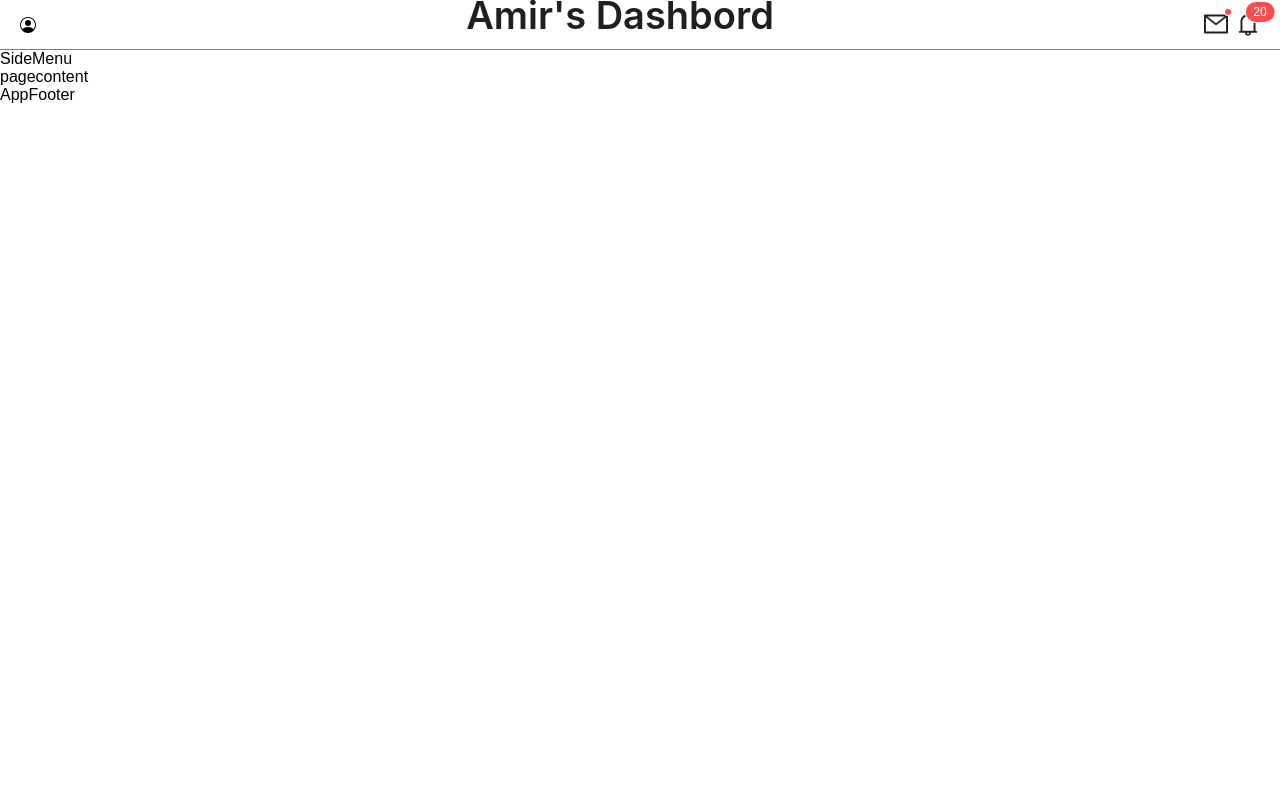
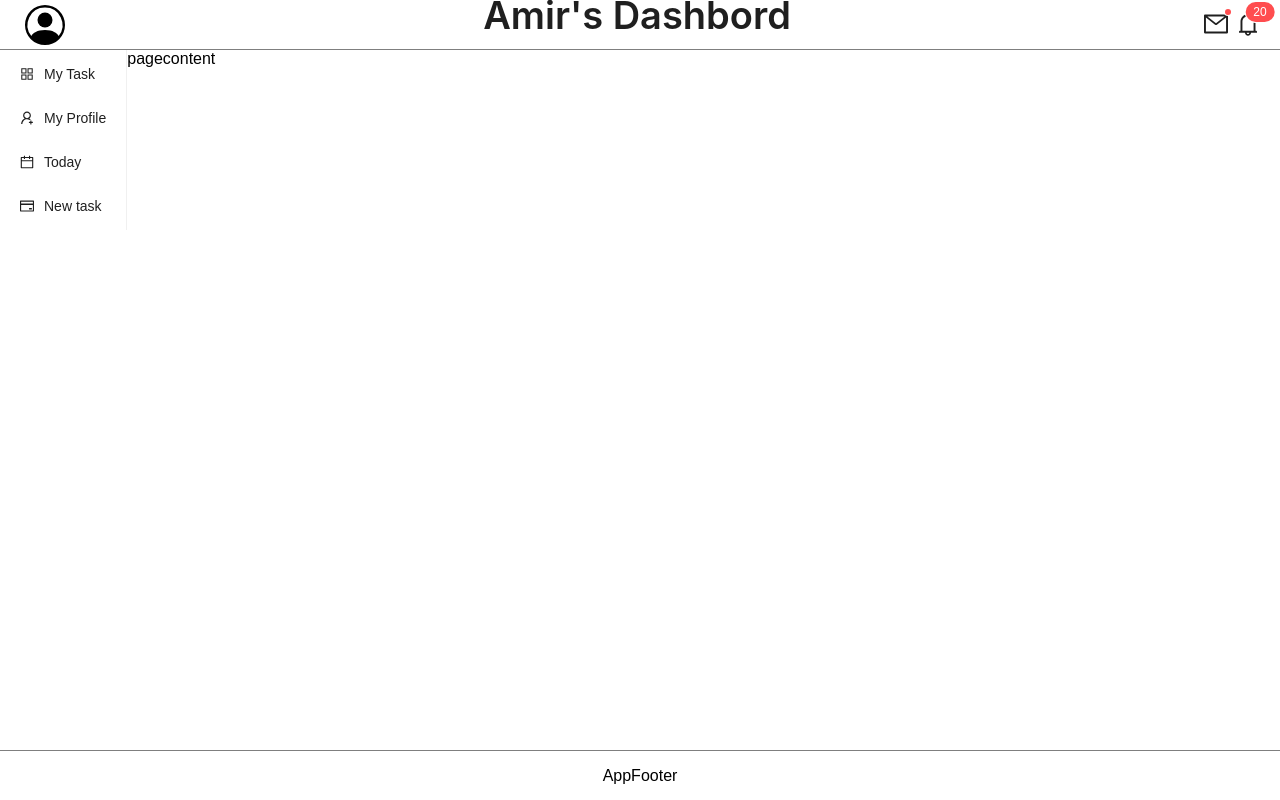
Before and after one commit to mariem-boussaida/task-planner, a React (Create React App) app: page / in a window 1280 px wide. Built offline with nearby package versions, Linux system fonts and the light colour scheme.

Commit message:
sideMenu and footer

```diff
--- a/package.json
+++ b/package.json
@@ -11,6 +11,7 @@
     "bootstrap": "^5.3.0",
     "react": "^18.2.0",
     "react-dom": "^18.2.0",
+    "react-router-dom": "^6.14.2",
     "react-scripts": "5.0.1",
     "web-vitals": "^2.1.4"
   },
--- a/src/App.css
+++ b/src/App.css
@@ -19,3 +19,18 @@
     border-bottom: 1px solid rgba(0,0,0,0.5);
     /* background-color:rgb(204, 156, 248); */
 }
+.AppFooter{
+  display: flex;
+  height: 50px;
+  justify-content: space-evenly;
+  border-top: 1px solid rgba(0,0,0,0.5);
+  align-items: center;
+
+
+}
+.SideMenuAndageContent{
+  display:flex;
+  flex: 1;
+  justify-content: flex-start;
+  align-items: flex-start;
+}
--- a/src/App.js
+++ b/src/App.js
@@ -8,7 +8,7 @@ function App() {
   return (
     <div className="App">
     <AppHeader/>
-    <space>
+    <space className="SideMenuAndageContent">
     <SideMenu></SideMenu>
     <PageContent></PageContent>
     </space>
--- a/src/comporents/AppHeader/index.js
+++ b/src/comporents/AppHeader/index.js
@@ -4,7 +4,7 @@ import { Badge, Space, Typography } from "antd";
 function AppHeader() {
     return (
       <div className="App-header">
-      <svg xmlns="http://www.w3.org/2000/svg" width="16" height="40" fill="currentColor" class="bi bi-person-circle" viewBox="0 0 16 16">
+      <svg xmlns="http://www.w3.org/2000/svg" width="50" height="40" fill="currentColor" class="bi bi-person-circle" viewBox="0 0 16 16">
        <path d="M11 6a3 3 0 1 1-6 0 3 3 0 0 1 6 0z"/>
        <path fill-rule="evenodd" d="M0 8a8 8 0 1 1 16 0A8 8 0 0 1 0 8zm8-7a7 7 0 0 0-5.468 11.37C3.242 11.226 4.805 10 8 10s4.757 1.225 5.468 2.37A7 7 0 0 0 8 1z"/>
       </svg>
--- a/src/comporents/SideMenu/index.js
+++ b/src/comporents/SideMenu/index.js
@@ -1,5 +1,41 @@
+import {AppstoreOutlined, CalendarOutlined, CreditCardOutlined, UserAddOutlined } from "@ant-design/icons";
+import { Menu } from "antd";
+
 function SideMenu() {
-    return <div className="SideMenu">SideMenu</div>;
+    return (
+      <div className="SideMenu">
+      <Menu
+      onClick={(item)=>{
+        // item.key
+      }}
+       items={[
+        {
+          label:"My Task",
+          icon:<AppstoreOutlined/>,
+          key:"/",
+        },
+        {
+          label:"My Profile",
+          icon:<UserAddOutlined/>,
+          key:"/My Profile",
+        },
+        {
+          label:"Today",
+          icon:<CalendarOutlined/>,
+          key:"/Today",
+        },
+        {
+          label:"New task",
+          icon:<CreditCardOutlined/>,
+          key:"/New task",
+        },
+       ]}
+
+
+      ></Menu>
+
+      </div>
+    );
   }
 
   export default SideMenu;
```
Also changed, not shown: src/comporents/AppRoutes/index.js (+10 -1 lines), src/index.css (deleted, +0 -13 lines), 1 other file (tests, documents, lock files or other folders).
